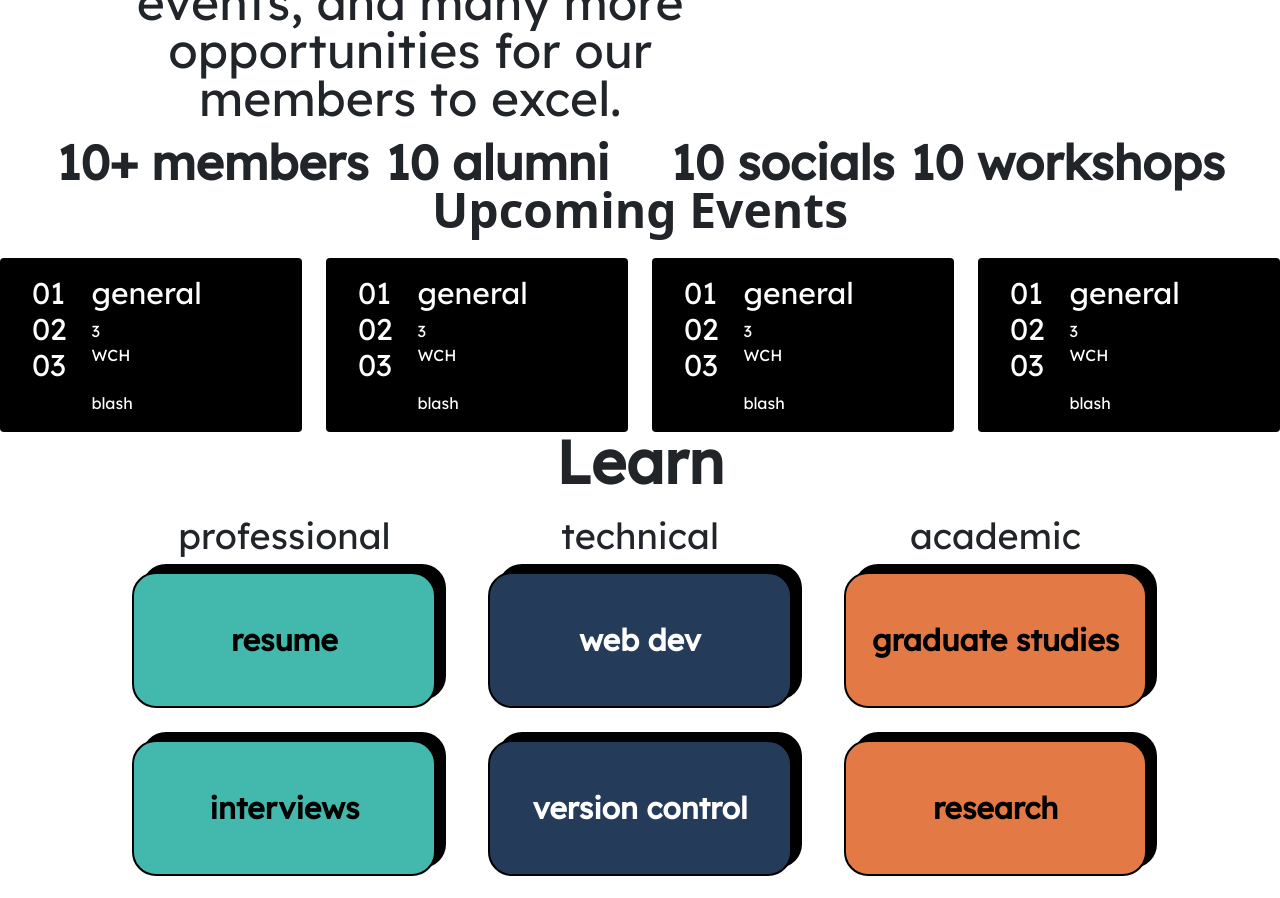
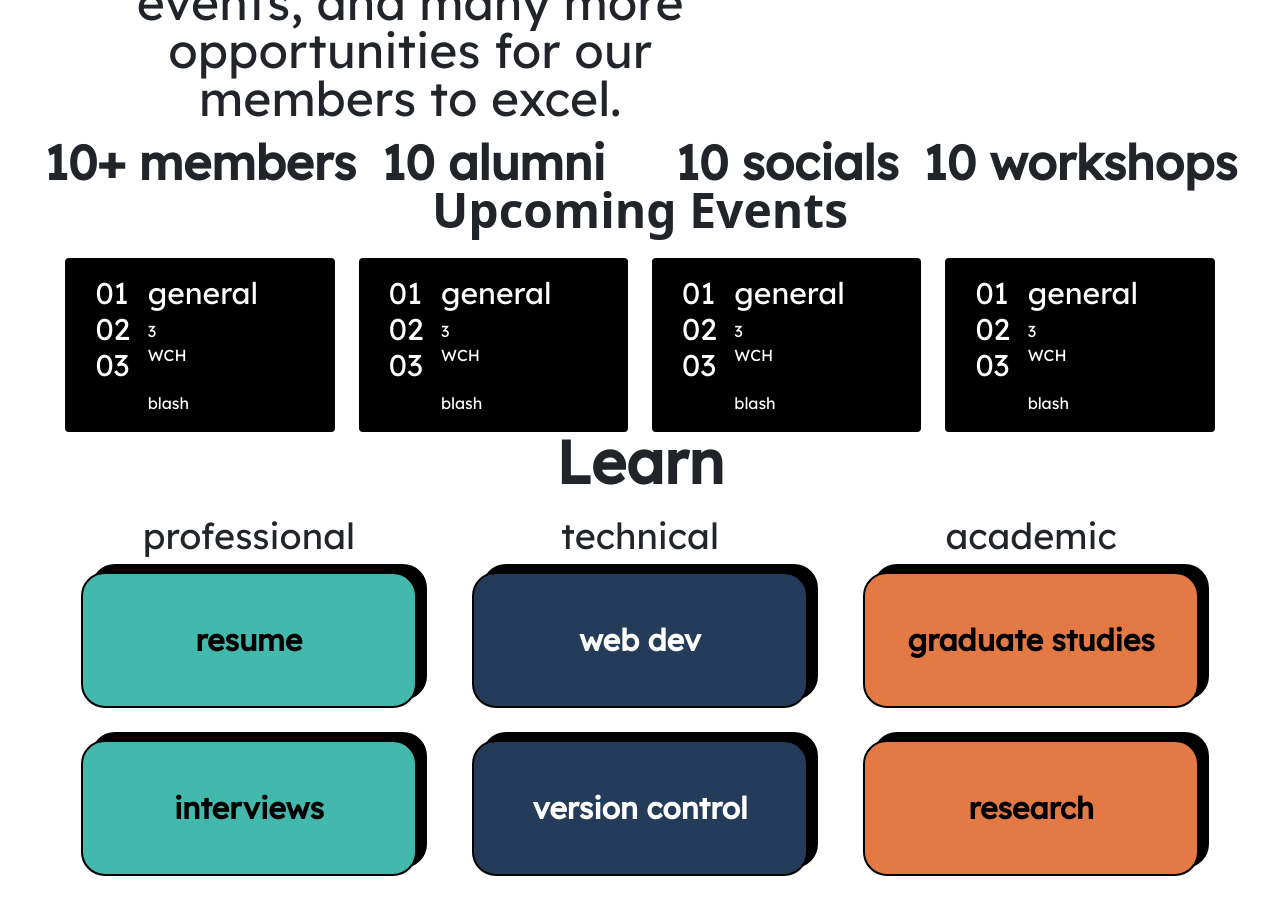
Before and after one commit to acm-ucr/acm-hydra, a Next.js app: page / in a window 1280 px wide. Shown: the part 920-1818 px from the top of the page. Built offline with nearby package versions, Linux system fonts and the light colour scheme.

Commit message:
updated width for introduction, stats, upcoming, & learn to w-11/12

```diff
--- a/components/Introduction.js
+++ b/components/Introduction.js
@@ -4,7 +4,7 @@ import { Row, Col } from "react-bootstrap";
 const Introduction = () => {
 	return (
 		<Row className='font-lexend flex justify-between items-center w-11/12 mx-auto'>
-			<Col className='text-center'>
+			<Col className='text-center w-11/12'>
 				<p className='text-7xl font-semibold flex justify-center mx-auto whitespace-nowrap navbar-expand'>
 					We are ACM @ UCR
 				</p>
@@ -18,7 +18,7 @@ const Introduction = () => {
 					members to excel.
 				</p>
 			</Col>
-			<Col>
+			<Col className='w-11/12'>
 				<img alt='acm @ ucr logo' src='acm-ucr-logo.png' />
 			</Col>
 		</Row>
--- a/components/Learn.js
+++ b/components/Learn.js
@@ -5,10 +5,10 @@ import Topic from "../components/Topic";
 const Learn = () => {
 	return (
 		<div className='font-lexend flex justify-center items-center flex-col'>
-			<div className='flex justify-center items-center font-bold text-6xl mb-4'>
+			<div className='flex justify-center items-center font-bold text-6xl mb-4 mx-auto w-11/12'>
 				Learn
 			</div>
-			<Row className='flex justify-center items-start text-4xl w-10/12'>
+			<Row className='flex justify-center items-start text-4xl w-11/12'>
 				<Col
 					xl={4}
 					md={6}
--- a/components/Stats.js
+++ b/components/Stats.js
@@ -1,10 +1,9 @@
 import React from "react";
-import { Row, Col, Container } from "react-bootstrap";
+import { Row, Col } from "react-bootstrap";
 
 const Stats = () => {
 	return (
-		<Container>
-			<Row className='font-lexend text-5xl decoration-black font-semibold flex justify-between items-center whitespace-nowrap'>
+			<Row className='font-lexend text-5xl acm-black font-semibold flex justify-between items-center whitespace-nowrap m-auto w-11/12'>
 				<Col
 					sm={12}
 					md={6}
@@ -38,7 +37,6 @@ const Stats = () => {
 					10 workshops
 				</Col>
 			</Row>
-		</Container>
 	);
 };
 
--- a/components/Upcoming.js
+++ b/components/Upcoming.js
@@ -5,11 +5,11 @@ import Event from "./Event";
 const Upcoming = () => {
 	return (
 		<div>
-			<text className='flex justify-center text-5xl font-bold'>
+			<text className='flex justify-center text-5xl font-bold m-auto w-11/12'>
 				Upcoming Events
 			</text>
 			<br />
-			<Row>
+			<Row className='w-11/12 m-auto'>
 				<Col>
 					<Event
 						month='01'
```
